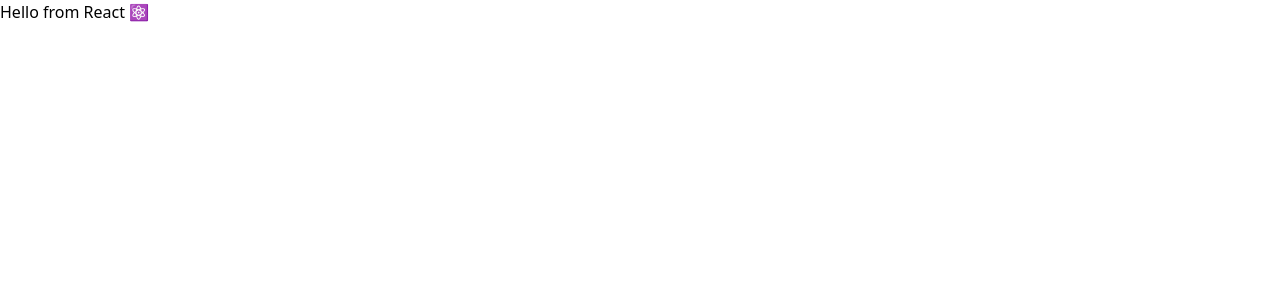
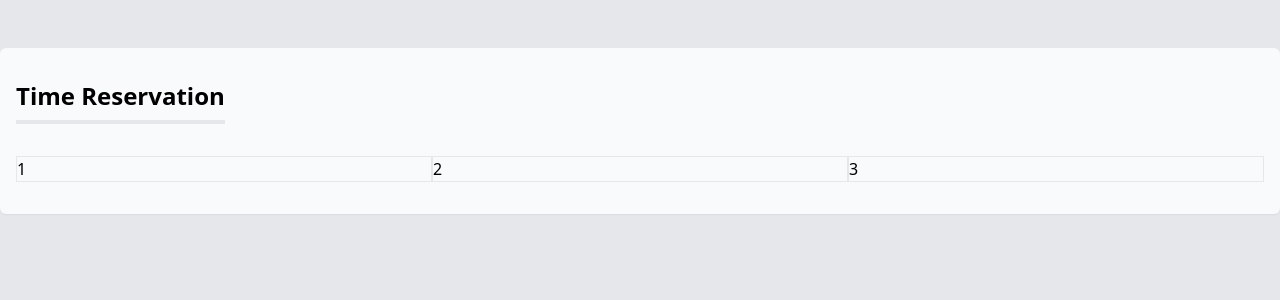
Before and after one commit to rezamajidi/time-reservation, a React (Vite) app: page / in a window 1280 px wide. Shown: the top 300 px of the page. Built offline with nearby package versions, Linux system fonts and the light colour scheme.

Commit message:
feat: add header & container to app

```diff
--- a/src/App.js
+++ b/src/App.js
@@ -4,7 +4,20 @@ import { StrictMode } from "react";
 const App = () => {
   return (
     <StrictMode>
-      <div>Hello from React ⚛️</div>
+      <div className="min-h-screen pt-12 bg-gray-200">
+        <div className="container px-4 py-8 mx-auto rounded-md shadow-sm bg-gray-50">
+          <h1 className="inline-block pb-2 mb-8 text-2xl font-bold border-b-4">
+            Time Reservation
+          </h1>
+          <div className="overflow-hidden">
+            <div className="flex flex-row overflow-x-scroll">
+              <section className="flex-shrink-0 w-1/3 border">1</section>
+              <section className="flex-shrink-0 w-1/3 border">2</section>
+              <section className="flex-shrink-0 w-1/3 border">3</section>
+            </div>
+          </div>
+        </div>
+      </div>
     </StrictMode>
   );
 };
```
